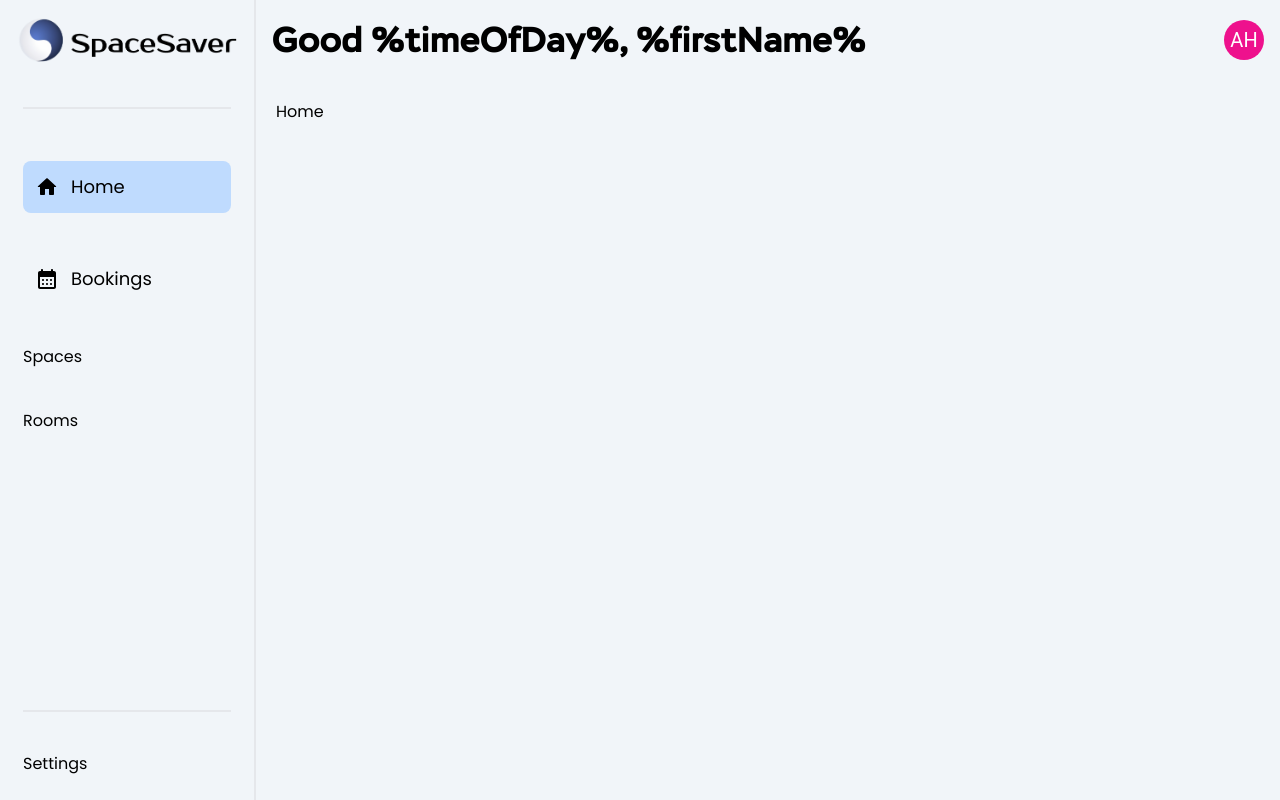
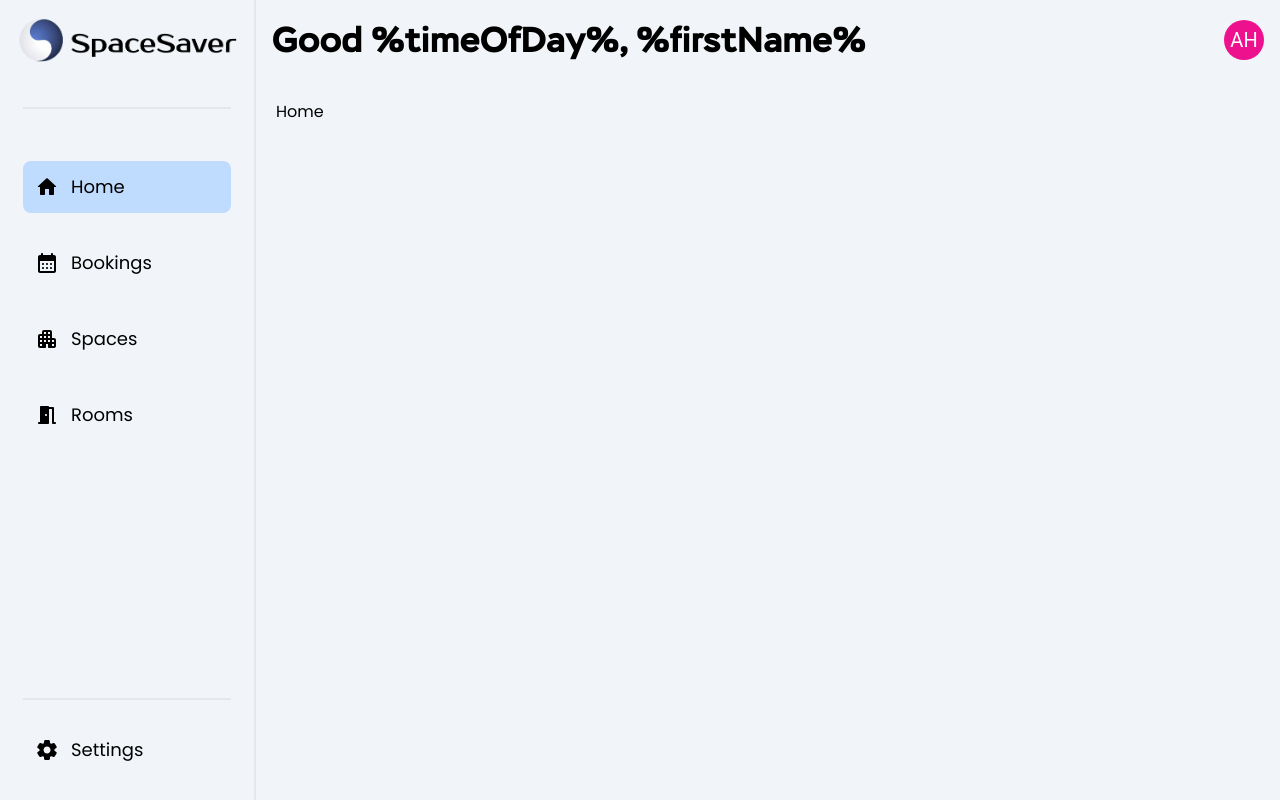
Before and after one commit to Space-Saver-Bookings/space-saver-client, a React (Vite) app: page /home in a window 1280 px wide. Built offline with nearby package versions, Linux system fonts and the light colour scheme.

Commit message:
feat: added & tested the rest of the routes

```diff
--- a/src/App.jsx
+++ b/src/App.jsx
@@ -3,6 +3,9 @@ import {BrowserRouter, Routes, Route, Navigate} from 'react-router-dom';
 import AppLayout from './layout/AppLayout';
 import Home from './pages/Home';
 import Bookings from './pages/Bookings';
+import Spaces from './pages/Spaces';
+import Rooms from './pages/Rooms';
+import Settings from './pages/Settings';
 
 function App() {
   return (
@@ -12,6 +15,9 @@ function App() {
           <Route index element={<Navigate replace to="home" />} />
           <Route path="home" element={<Home />} />
           <Route path="bookings" element={<Bookings />} />
+          <Route path="spaces" element={<Spaces />} />
+          <Route path="rooms" element={<Rooms />} />
+          <Route path="settings" element={<Settings />} />
         </Route>
       </Routes>
     </BrowserRouter>
--- a/src/components/navigation/MainNav.jsx
+++ b/src/components/navigation/MainNav.jsx
@@ -2,11 +2,14 @@ import Divider from '../Divider';
 import StyledNavLink from './StyledNavLink';
 import HomeRoundedIcon from '@mui/icons-material/HomeRounded';
 import CalendarMonthRoundedIcon from '@mui/icons-material/CalendarMonthRounded';
+import ApartmentRoundedIcon from '@mui/icons-material/ApartmentRounded';
+import MeetingRoomRoundedIcon from '@mui/icons-material/MeetingRoomRounded';
+import SettingsRoundedIcon from '@mui/icons-material/SettingsRounded';
 
 function MainNav() {
   return (
     <nav className="h-full px-10 py-6">
-      <ul className="flex h-full list-none flex-col items-start gap-10">
+      <ul className="flex h-full list-none flex-col items-start gap-6">
         <li>
           <StyledNavLink
             path="/home"
@@ -22,15 +25,27 @@ function MainNav() {
           />
         </li>
         <li>
-          <span>Spaces</span>
+          <StyledNavLink
+            path="/spaces"
+            linkName="Spaces"
+            icon={<ApartmentRoundedIcon />}
+          />
         </li>
         <li>
-          <span>Rooms</span>
+          <StyledNavLink
+            path="/rooms"
+            linkName="Rooms"
+            icon={<MeetingRoomRoundedIcon />}
+          />
         </li>
         <li className="flex grow"></li>
         <Divider />
         <li>
-          <span>Settings</span>
+          <StyledNavLink
+            path="/settings"
+            linkName="Settings"
+            icon={<SettingsRoundedIcon />}
+          />
         </li>
       </ul>
     </nav>
--- /dev/null
+++ b/src/pages/Rooms.jsx
@@ -0,0 +1,9 @@
+function Rooms() {
+    return (
+        <div>
+            <h3>Rooms</h3>
+        </div>
+    )
+}
+
+export default Rooms
--- /dev/null
+++ b/src/pages/Settings.jsx
@@ -0,0 +1,9 @@
+function Settings() {
+    return (
+        <div>
+            <h3>Settings</h3>
+        </div>
+    )
+}
+
+export default Settings
--- /dev/null
+++ b/src/pages/Spaces.jsx
@@ -0,0 +1,9 @@
+function Spaces() {
+    return (
+        <div>
+            <h3>Spaces</h3>
+        </div>
+    )
+}
+
+export default Spaces
```
